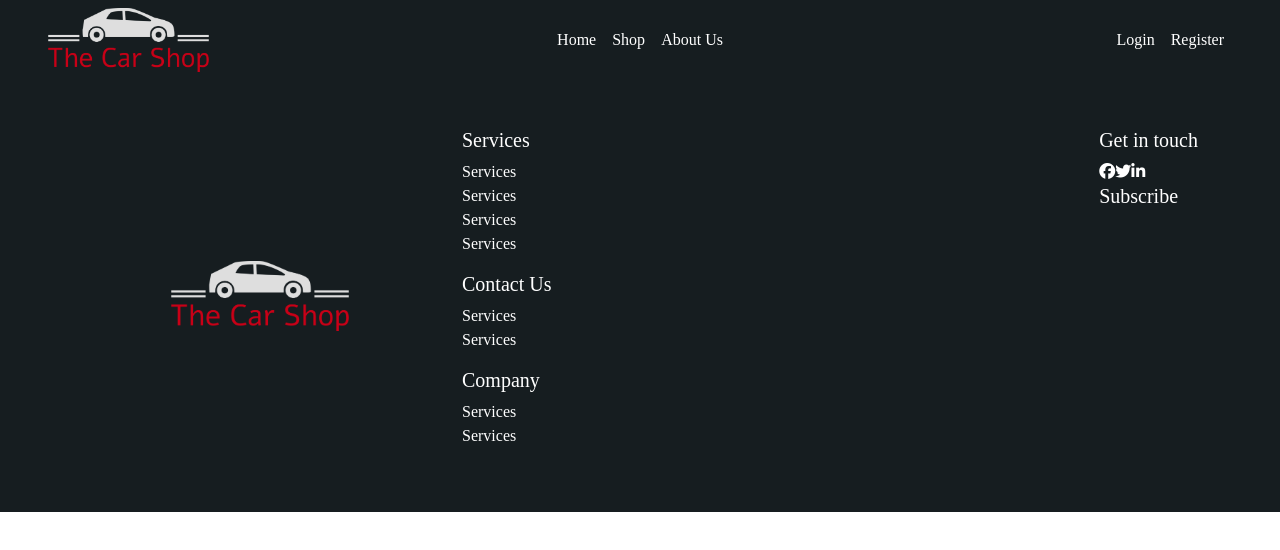
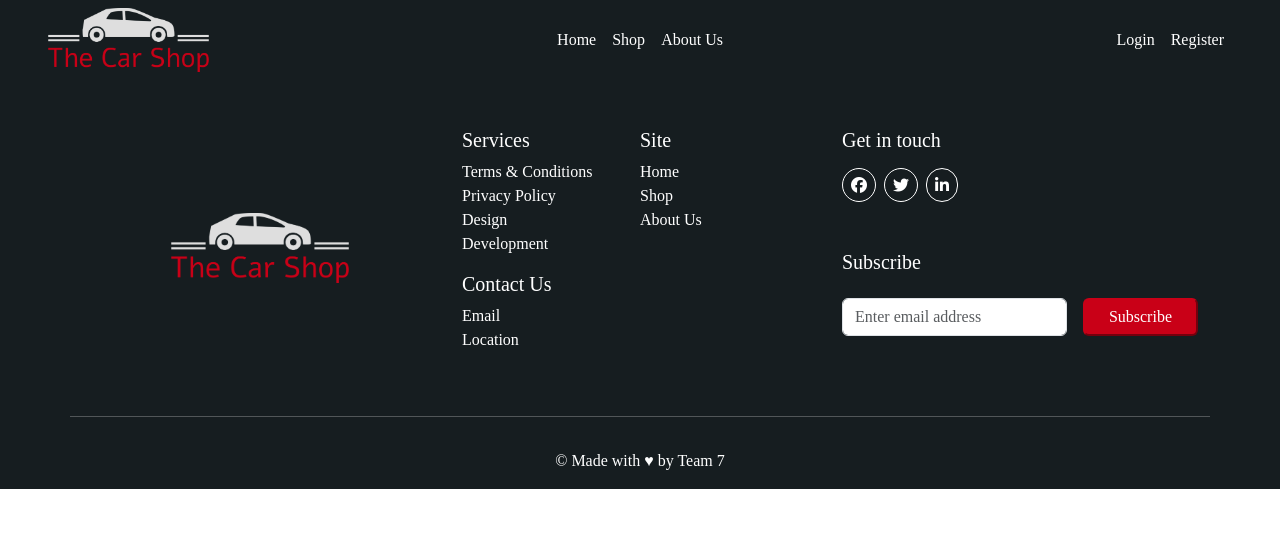
Before and after one commit to xJustFox/vite-car-shop, a Vue app: page / in a window 1280 px wide. Shown: the top 550 px of the page. Built offline with nearby package versions, Linux system fonts and the light colour scheme; a web font is replaced by a local one.

Commit message:
first version of the footer

```diff
--- a/src/components/AppFooter.vue
+++ b/src/components/AppFooter.vue
@@ -3,7 +3,20 @@ export default {
     name: 'AppFooter',
     data() {
         return {
-
+            footerLinks: [
+                {
+                    name: 'home',
+                    label: 'Home',
+                },
+                {
+                    name: 'cars',
+                    label: 'Shop',
+                },
+                {
+                    name: '',
+                    label: 'About Us',
+                },
+            ],
         }
     },
 }
@@ -23,26 +36,27 @@ export default {
                 </div>
 
                 <!-- Links section -->
-                <div class="col-4 py-5">
+                <div class="col-4 d-flex py-5">
                     <div class="col-6 text-white">
                         <h5>Services</h5>
                         <ul class="list-unstyled">
-                            <li>Services</li>
-                            <li>Services</li>
-                            <li>Services</li>
-                            <li>Services</li>
+                            <li><a class="text-decoration-none text-white" href="#">Terms & Conditions</a></li>
+                            <li><a class="text-decoration-none text-white" href="#">Privacy Policy</a></li>
+                            <li><a class="text-decoration-none text-white" href="#">Design</a></li>
+                            <li><a class="text-decoration-none text-white" href="#">Development</a></li>
                         </ul>
                         <h5>Contact Us</h5>
                         <ul class="list-unstyled text-white">
-                            <li>Services</li>
-                            <li>Services</li>
+                            <li><a class="text-decoration-none text-white" href="#">Email</a></li>
+                            <li><a class="text-decoration-none text-white" href="#">Location</a></li>
                         </ul>
                     </div>
                     <div class="col-6 text-white">
-                        <h5>Company</h5>
+                        <h5>Site</h5>
                         <ul class="list-unstyled text-white">
-                            <li>Services</li>
-                            <li>Services</li>
+                            <li v-for="link, index in footerLinks">
+                                <router-link class="text-decoration-none text-white" :to="{ name: link.name }">{{ link.label }}</router-link>
+                            </li>
                         </ul>
                     </div>
                 </div>
@@ -51,12 +65,32 @@ export default {
                 <div class="col-4 d-flex justify-content-end py-5 text-white">
                     <div class="">
                         <h5>Get in touch</h5>
-                        <i class="fab fa-facebook"></i>
-                        <i class="fab fa-twitter"></i>
-                        <i class="fab fa-linkedin-in"></i>
-                        <h5>Subscribe</h5>
+                        <div class="my-3">
+                            <a class="text-white" href="">
+                                <i class="fab fa-facebook border rounded-5 border-white p-2 me-2"></i>
+                            </a>
+                            <a class="text-white" href="">
+                                <i class="fab fa-twitter border rounded-5 border-white p-2 me-2"></i>
+                            </a>
+                            <a class="text-white" href="">
+                                <i class="fab fa-linkedin-in border rounded-5 border-white p-2 me-2"></i>
+                            </a>
+                        </div>
+                        <div class="mt-5">
+                            <h5 class="pb-3">Subscribe</h5>
+                            <div class="d-flex">
+                                <input type="email" class="form-control rounded me-3 pe-5 " id="newsletter" placeholder="Enter email address">
+                                <button class="rounded sub_btn text-white px-4" type="button">Subscribe</button>
+                            </div>
+                        </div>
+                    </div>
+                </div>
 
-                    </div>
+                <hr class="text-white">
+
+                <!-- Copyright -->
+                <div class="col-12 d-flex justify-content-center my-3 text-white">
+                    <span>&#169 Made with &#9829 by Team 7</span>
                 </div>
 
             </div>
@@ -74,6 +108,11 @@ footer{
     img{
         width: 50%
     }
+
+    .sub_btn{
+        background-color: $my_red;
+        border-color: $my_red;
+    }
 }
 
 </style>
```
